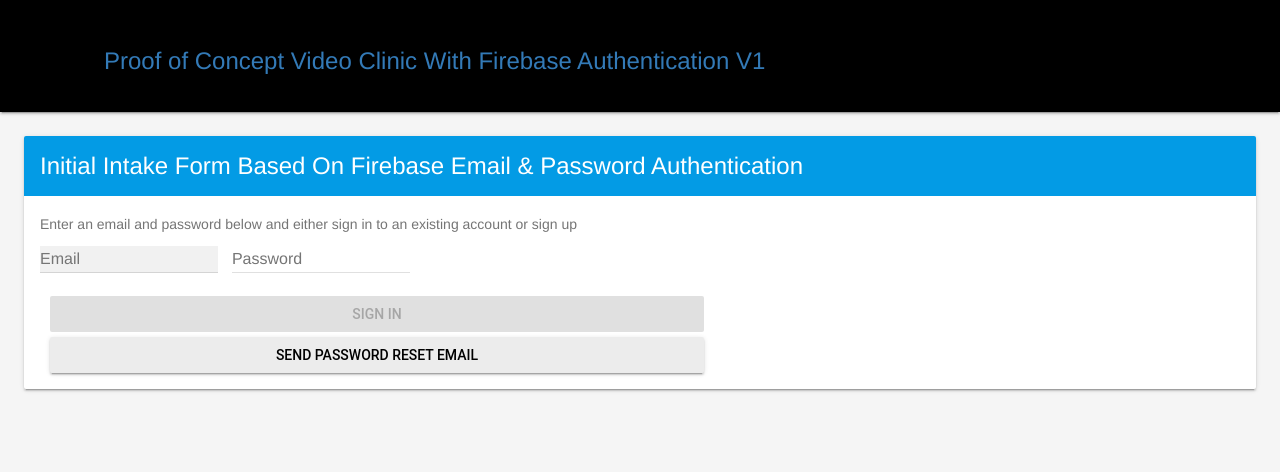
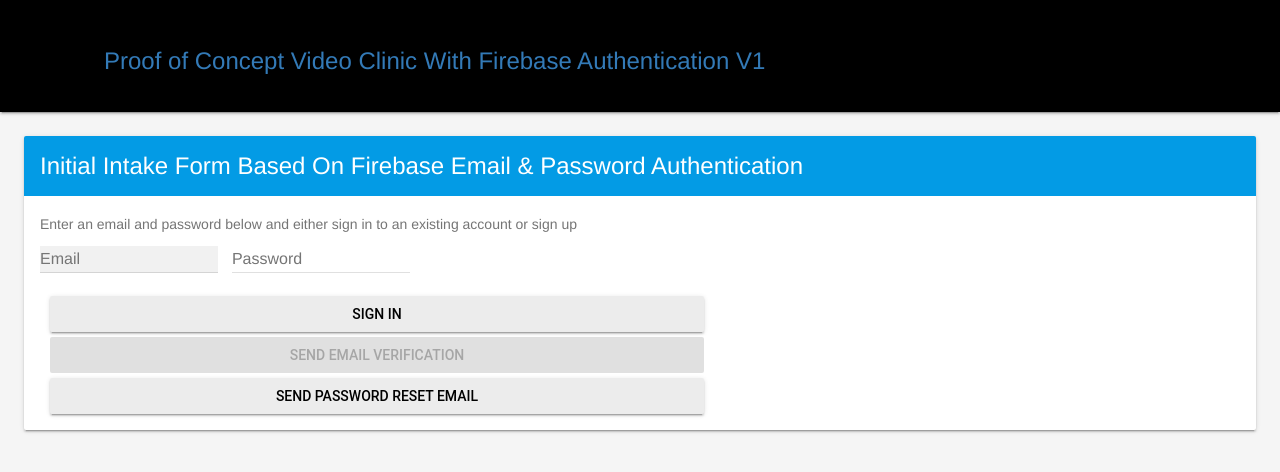
Before and after one commit to SharonFirebase/SharonFirebase1.github.io, a website: page initial-intake-auth.html in a window 1280 px wide. Drawn offline with nearby package versions, Linux system fonts and the light colour scheme; no server answers.

Commit message:
Update initial-intake-auth.html

```diff
--- a/initial-intake-auth.html
+++ b/initial-intake-auth.html
@@ -244,9 +244,9 @@
           &nbsp;&nbsp;&nbsp;
           <!--
           <button class="mdl-button mdl-js-button mdl-button--raised" id="quickstart-sign-up" name="signup">Sign Up</button>
+          &nbsp;&nbsp;&nbsp; -->
+          <button class="mdl-button mdl-js-button mdl-button--raised" disabled id="quickstart-verify-email" name="verify-email">Send Email Verification</button>
           &nbsp;&nbsp;&nbsp;
-          <button class="mdl-button mdl-js-button mdl-button--raised" disabled id="quickstart-verify-email" name="verify-email">Send Email Verification</button>
-          &nbsp;&nbsp;&nbsp; -->
           <button class="mdl-button mdl-js-button mdl-button--raised" id="quickstart-password-reset" name="verify-email">Send Password Reset Email</button>
 
           <!-- Container where we'll display the user details -->
```
